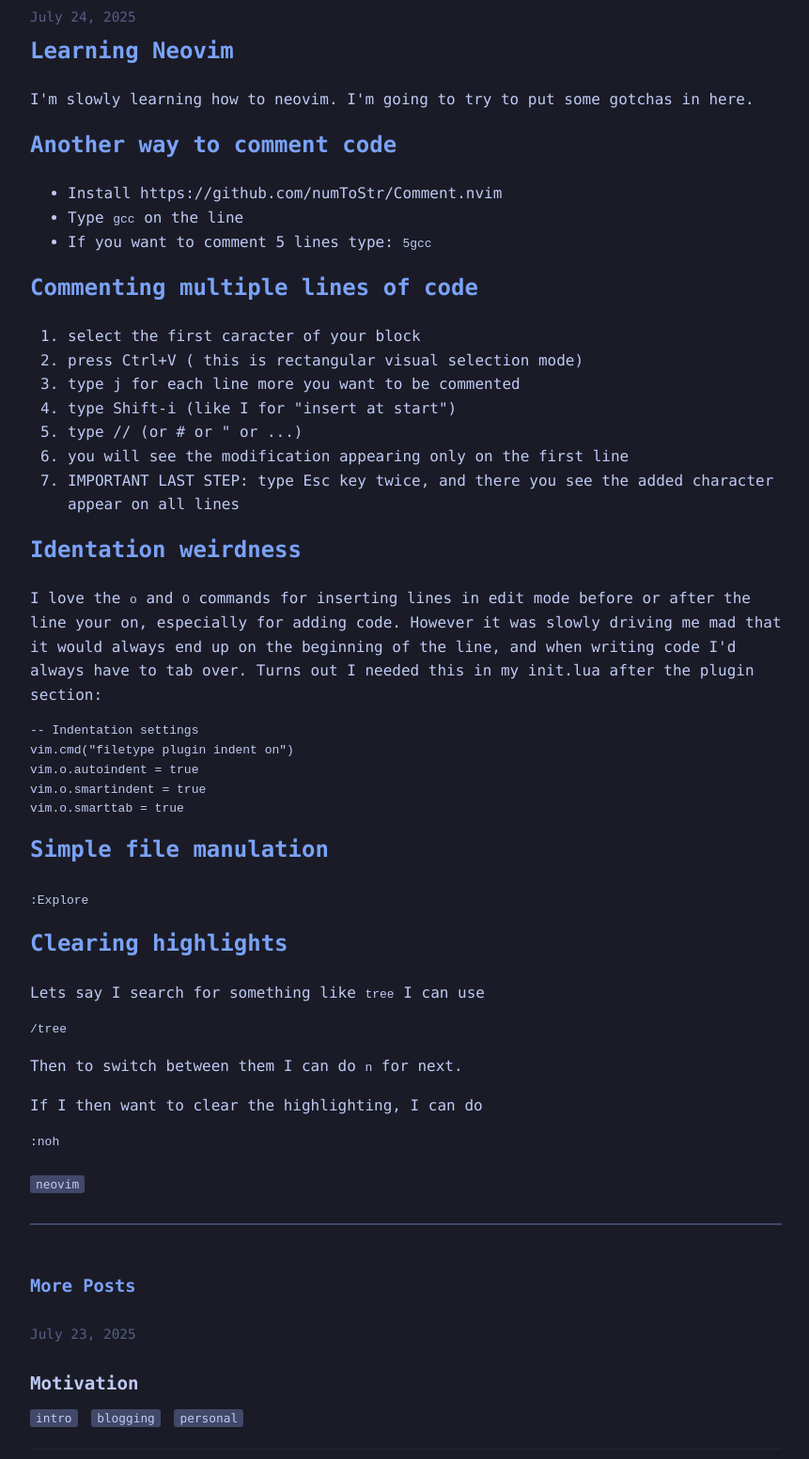
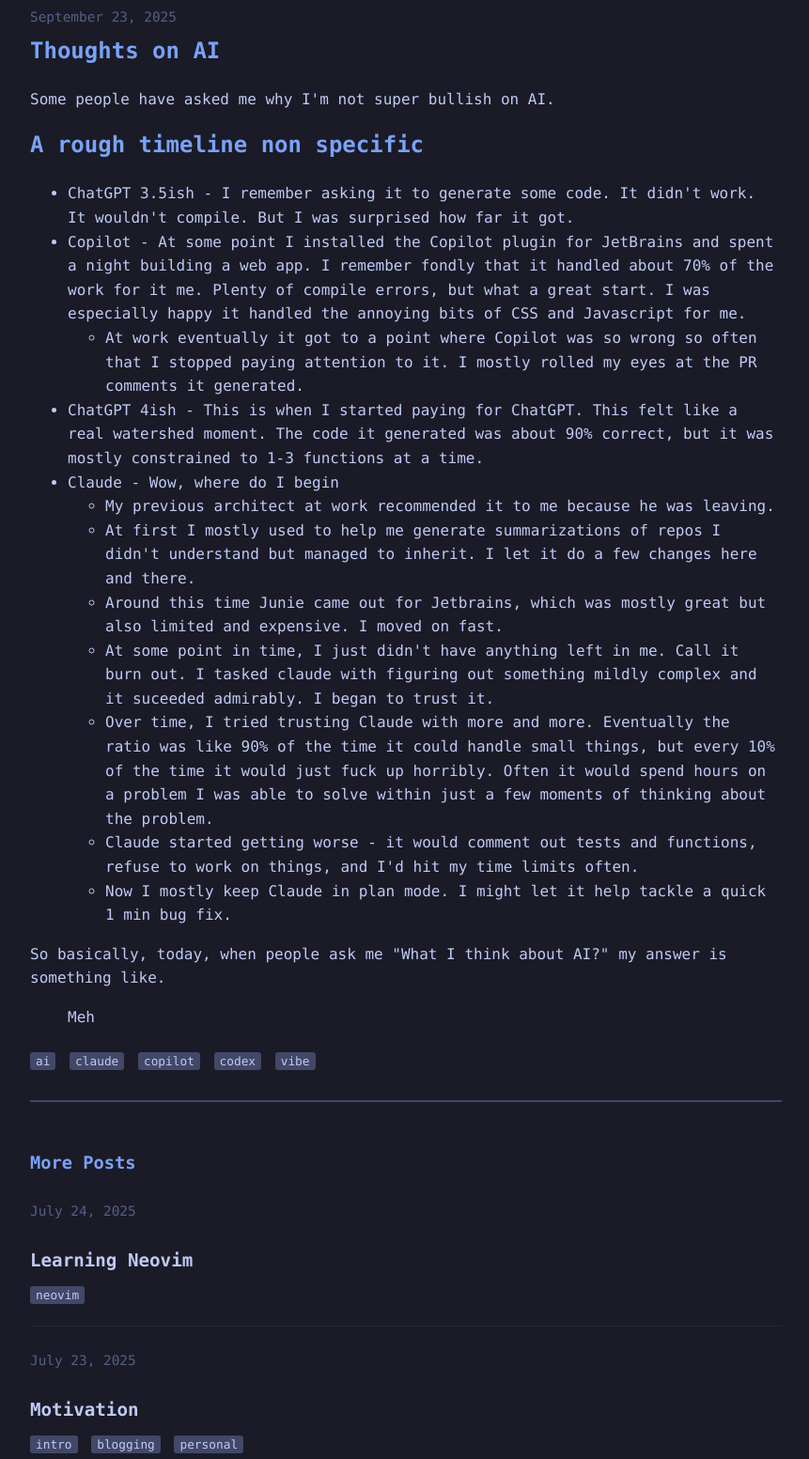
Before and after one commit to jrmullins/pho, a plain HTML site: page docs/index.html in a window 1280 px wide. Shown: the part 400-1953 px from the top of the page at 94% size, without its empty margins (208-1069 px from the left). Drawn offline with Linux system fonts and the light colour scheme.

Commit message:
Update blog: Tue Sep 23 19:30:26 EDT 2025

```diff
--- a/docs/index.html
+++ b/docs/index.html
@@ -160,49 +160,48 @@
 
 
     <div class="featured-post">
-        <div class="post-date">July 24, 2025</div>
-        <h2>Learning Neovim</h2>
+        <div class="post-date">September 23, 2025</div>
+        <h2>Thoughts on AI</h2>
         <div class="featured-content">
-            <p>I'm slowly learning how to neovim. I'm going to try to put some gotchas in here.</p>
-<h2>Another way to comment code</h2>
+            <p>Some people have asked me why I'm not super bullish on AI.</p>
+<h2>A rough timeline non specific</h2>
 <ul>
-<li>Install https://github.com/numToStr/Comment.nvim</li>
-<li>Type <code>gcc</code> on the line</li>
-<li>If you want to comment 5 lines type: <code>5gcc</code></li>
+<li>ChatGPT 3.5ish - I remember asking it to generate some code. It didn't work. It wouldn't compile. But I was surprised how far it got.</li>
+<li>Copilot - At some point I installed the Copilot plugin for JetBrains and spent a night building a web app. I remember fondly that it handled about 70% of the work for it me. Plenty of compile errors, but what a great start. I was especially happy it handled the annoying bits of CSS and Javascript for me.
+<ul>
+<li>At work eventually it got to a point where Copilot was so wrong so often that I stopped paying attention to it. I mostly rolled my eyes at the PR comments it generated.</li>
 </ul>
-<h2>Commenting multiple lines of code</h2>
-<ol>
-<li>select the first caracter of your block</li>
-<li>press Ctrl+V ( this is rectangular visual selection mode)</li>
-<li>type j for each line more you want to be commented</li>
-<li>type Shift-i (like I for &quot;insert at start&quot;)</li>
-<li>type // (or # or &quot; or ...)</li>
-<li>you will see the modification appearing only on the first line</li>
-<li>IMPORTANT LAST STEP: type Esc key twice, and there you see the added character appear on all lines</li>
-</ol>
-<h2>Identation weirdness</h2>
-<p>I love the <code>o</code> and <code>O</code> commands for inserting lines in edit mode before or after the line your on, especially for adding code. However it was slowly driving me mad that it would always end up on the beginning of the line, and when writing code I'd always have to tab over. Turns out I needed this in my init.lua after the plugin section:</p>
-<pre><code>-- Indentation settings
-vim.cmd(&quot;filetype plugin indent on&quot;)
-vim.o.autoindent = true
-vim.o.smartindent = true
-vim.o.smarttab = true
-</code></pre>
-<h2>Simple file manulation</h2>
-<p><code>:Explore</code></p>
-<h2>Clearing highlights</h2>
-<p>Lets say I search for something like <code>tree</code> I can use</p>
-<pre><code>/tree
-</code></pre>
-<p>Then to switch between them I can do <code>n</code> for next.</p>
-<p>If I then want to clear the highlighting, I can do</p>
-<pre><code>:noh
-</code></pre>
+</li>
+<li>ChatGPT 4ish - This is when I started paying for ChatGPT. This felt like a real watershed moment. The code it generated was about 90% correct, but it was mostly constrained to 1-3 functions at a time.</li>
+<li>Claude - Wow, where do I begin
+<ul>
+<li>My previous architect at work recommended it to me because he was leaving.</li>
+<li>At first I mostly used to help me generate summarizations of repos I didn't understand but managed to inherit. I let it do a few changes here and there.</li>
+<li>Around this time Junie came out for Jetbrains, which was mostly great but also limited and expensive. I moved on fast.</li>
+<li>At some point in time, I just didn't have anything left in me. Call it burn out. I tasked claude with figuring out something mildly complex and it suceeded admirably. I began to trust it.</li>
+<li>Over time, I tried trusting Claude with more and more. Eventually the ratio was like 90% of the time it could handle small things, but every 10% of the time it would just fuck up horribly. Often it would spend hours on a problem I was able to solve within just a few moments of thinking about the problem.</li>
+<li>Claude started getting worse - it would comment out tests and functions, refuse to work on things, and I'd hit my time limits often.</li>
+<li>Now I mostly keep Claude in plan mode. I might let it help tackle a quick 1 min bug fix.</li>
+</ul>
+</li>
+</ul>
+<p>So basically, today, when people ask me &quot;What I think about AI?&quot; my answer is something like.</p>
+<blockquote>
+<p>Meh</p>
+</blockquote>
 
         </div>
         <div class="post-tags">
 
-            <span class="tag">neovim</span>
+            <span class="tag">ai</span>
+
+            <span class="tag">claude</span>
+
+            <span class="tag">copilot</span>
+
+            <span class="tag">codex</span>
+
+            <span class="tag">vibe</span>
 
         </div>
     </div>
@@ -213,6 +212,20 @@ vim.o.smarttab = true
         <h3>More Posts</h3>
         <ul class="posts-list">
 
+
+
+
+            <li class="post-item">
+                <div class="post-date">July 24, 2025</div>
+                <h4 class="post-title">
+                    <a href="learning-neovim.html">Learning Neovim</a>
+                </h4>
+                <div class="post-tags">
+
+                    <span class="tag">neovim</span>
+
+                </div>
+            </li>
 
 
 
```
Also changed, not shown: docs/thoughts-on-ai.html (added, +133 -0 lines), 3 other files.
